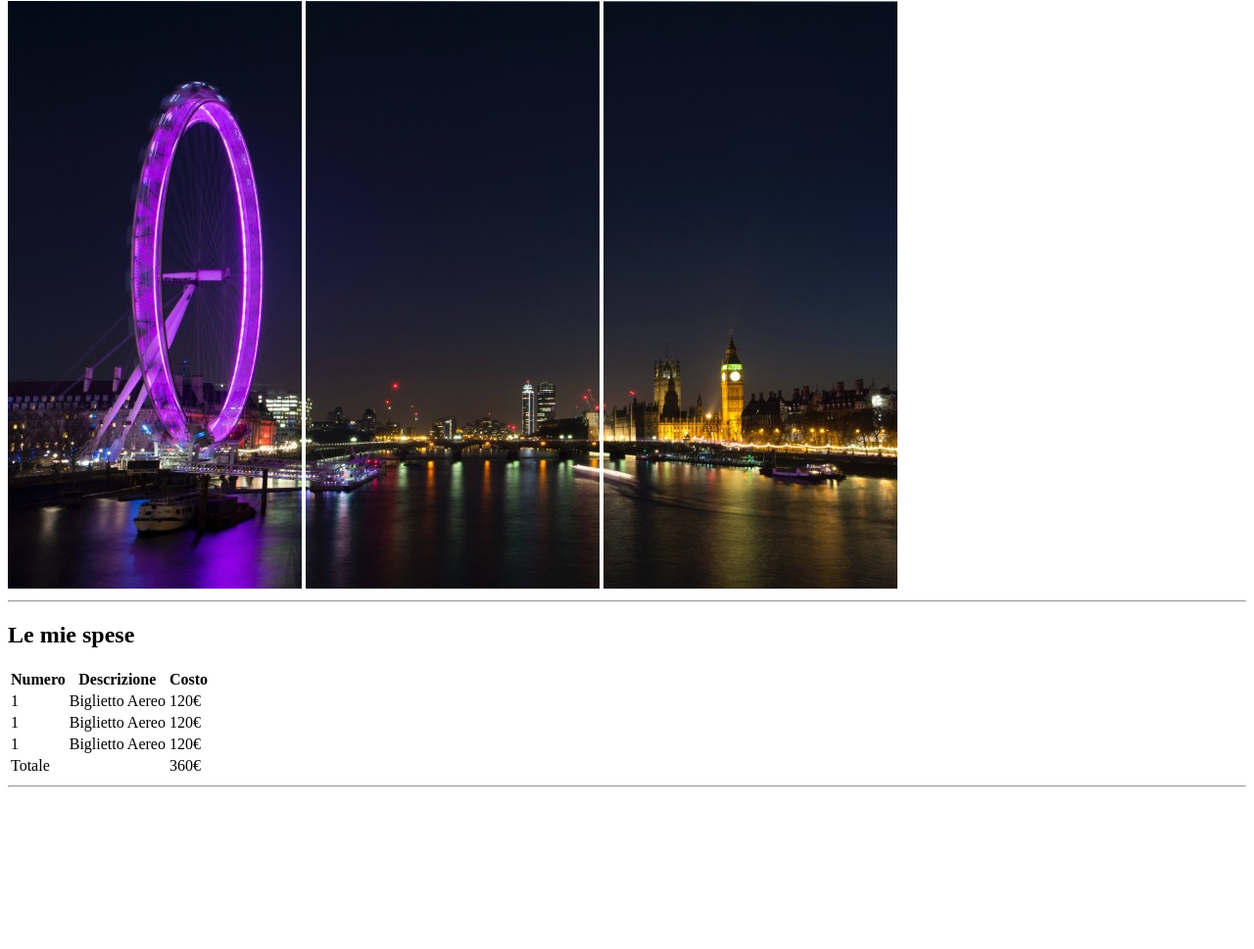
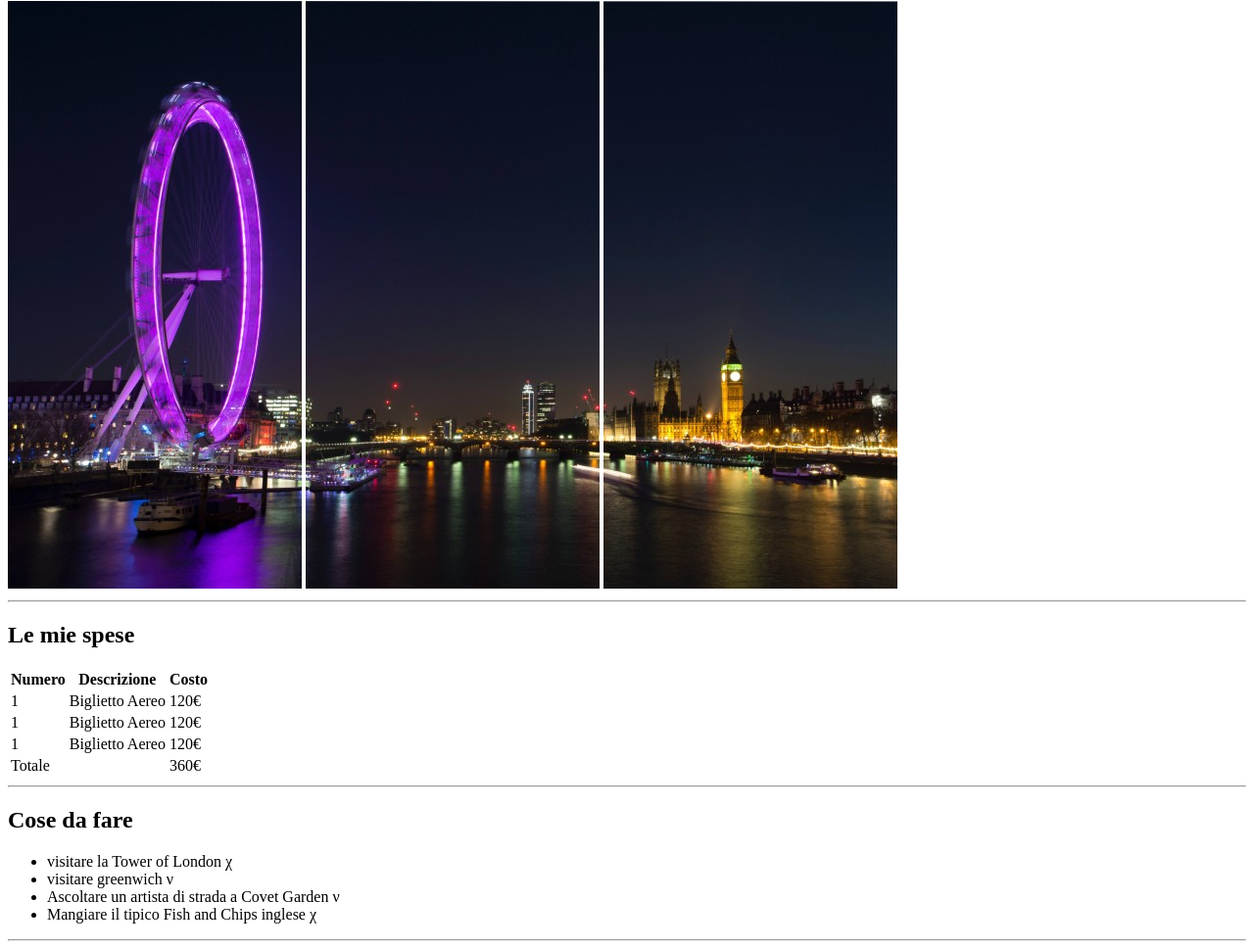
Before and after one commit to Francescodc92/html-london-trip, a plain HTML site: page index.html in a window 1280 px wide. Shown: the part 79-1048 px from the top of the page at 98% size. Before the commit the page ends 891 px from the top, so only its background shows below. Drawn offline with Linux system fonts and the light colour scheme.

Commit message:
add section to do

```diff
--- a/index.html
+++ b/index.html
@@ -68,6 +68,17 @@
         <hr />
       </section>
       <!--section description expence-->
+      <section>
+        <h2>Cose da fare</h2>
+        <ul>
+          <li>visitare la Tower of London &chi;</li>
+          <li>visitare greenwich &nu;</li>
+          <li>Ascoltare un artista di strada a Covet Garden &nu;</li>
+          <li>Mangiare il tipico Fish and Chips inglese &chi;</li>
+        </ul>
+        <hr />
+      </section>
+      <!--section to do-->
     </main>
     <!--main end-->
   </body>
```
